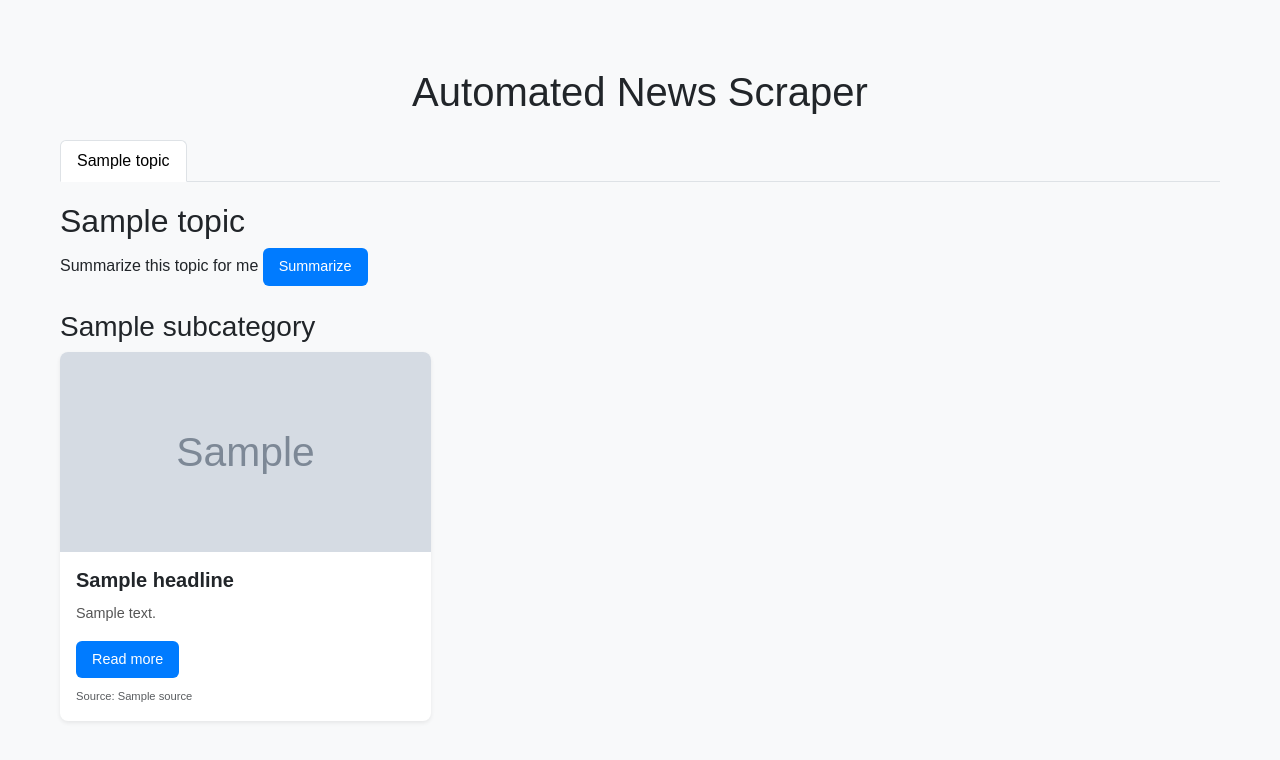
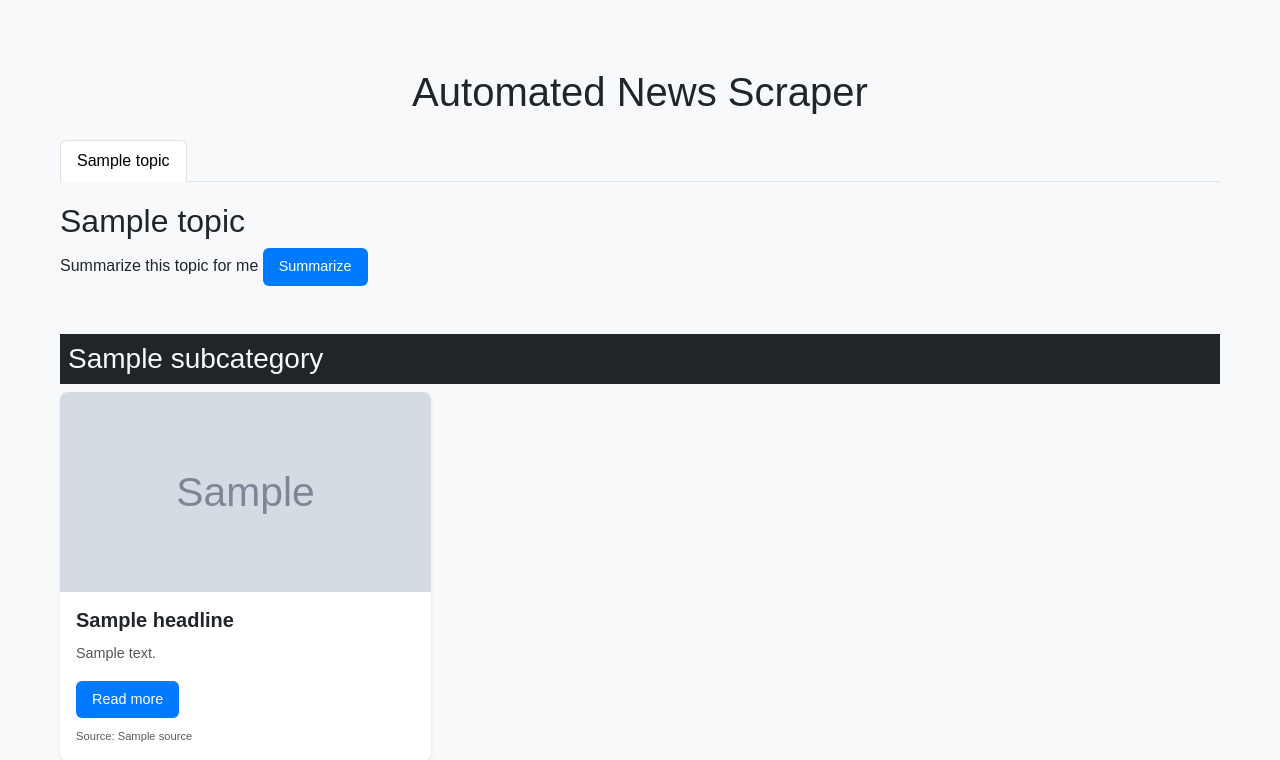
Before and after one commit to AI-DEVELOPER-99/NewsAgent, a Flask app: template templates/index.html in a window 1280 px wide. Shown: the top 760 px of the page. Before the commit the page ends 722 px from the top, so only its background shows below. Run offline with Flask 3, Linux system fonts and the light colour scheme; the template is opened without the code that fills it: most values are stand-ins (such as "Sample title", 1, 10 or a date in 2020); grey boxes marked "Sample" are stand-in pictures.

Commit message:
Add box for sub-section

```diff
--- a/templates/index.html
+++ b/templates/index.html
@@ -59,7 +59,7 @@
 					<div class="row mt-4">
 						{% for subcategory, articles_list in subcategories.items() %}
 						<div class="col-md-12 mb-4">
-							<h3>{{ subcategory }}</h3>
+							<h3 class="bg-dark text-light p-2 mt-4 mb-2">{{ subcategory }}</h3>
 							<div class="row">
 								{% for article in articles_list %}
 								<div class="col-md-6 col-lg-4 mb-4">
```
